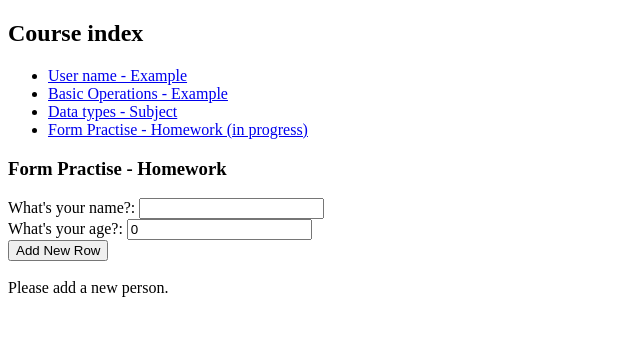
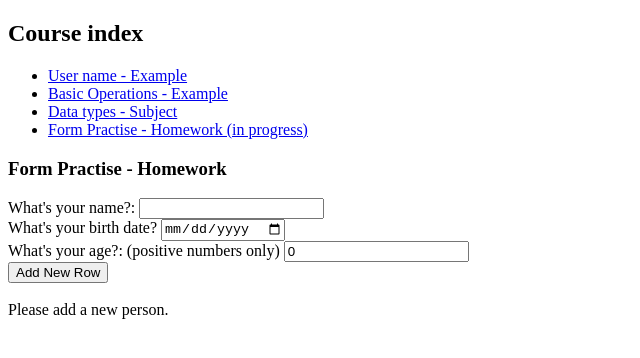
Before and after one commit to apheliana/ANGH-Education, an Angular app: page /form-practise in a window 1280 px wide. Shown: the top 358 px of the page, without its empty margins (0-640 px from the left). Built offline with nearby package versions, Linux system fonts and the light colour scheme.

Commit message:
css - birth date - calculate age
calculate age failed

```diff
--- /dev/null
+++ b/src/app/form-practise.component.css
@@ -0,0 +1,5 @@
+.Warning {
+  border: 2px outset red;
+  color: red;
+  text-align: center;
+}
--- a/src/app/form-practise.component.html
+++ b/src/app/form-practise.component.html
@@ -1,31 +1,27 @@
-<style>
-  .Warning {
-    border: 2px outset red;
-    color: red;
-    text-align: center;
-  }
-  </style>
-
 <h3>Form Practise - Homework</h3>
 
 <div>
   What's your name?:
   <input [(ngModel)]="personsname" />
 </div>
-<div *ngIf="this.ifNameEmpty" class="Warning">
-  Name can't be empty!
+
+<div>
+  What's your birth date?
+  <input type="date" [(ngModel)]="birthDate" />
 </div>
 <div>
-  What's your age?:
-  <input [(ngModel)]="personsage" />
+  What's your age?: (positive numbers only)
+<input type="number" min="0" step="1" oninput="validity.valid||(value='');" [(ngModel)]="personsage" />
 </div>
 
-<div *ngIf="this.viewState == 'add'">
+<div *ngIf="errorMessage !== ''" class="Warning">{{ errorMessage }}</div>
+
+<div *ngIf="viewState == 'add'">
   <button (click)="enterPersonsInfo()">Add New Row</button>
 
 </div>
 
-<div *ngIf="this.viewState == 'update'">
+<div *ngIf="viewState == 'update'">
   <button (click)="updatePersonsInfo()">Update</button>
   <button (click)="cancelPersonsInfo()">Cancel</button>
 </div>
@@ -35,13 +31,17 @@
   <table border="1">
     <tr>
       <th>Name</th>
-      <th>Age</th>
+      <th>Input Age</th>
+      <th>Birth Date</th>
+      <th>Calculated Age</th>
       <th>Delete</th>
       <th>Select</th>
     </tr>
     <tr *ngFor="let person of aile">
       <td>{{person.name}}</td>
       <td>{{person.age}}</td>
+      <td>{{person.bdate}}</td>
+      <td>{{person.calculatedAge}}</td>
       <td><button (click)="deleteRow(person)">Delete Row</button></td>
       <td><button (click)="selectRow(person)">Select Row</button></td>
     </tr>
--- a/src/app/form-practise.component.ts
+++ b/src/app/form-practise.component.ts
@@ -1,15 +1,30 @@
 import { Component } from '@angular/core';
 
 @Component({
-  templateUrl: './form-practise.component.html'
+  templateUrl: './form-practise.component.html',
+  styleUrls: ['./form-practise.component.css'],
 })
 export class FormPractiseComponent {
   personsname='';
   personsage=0;
   aile: Person[] = [];
-  selectedperson:Person=null;
+  selectedperson:Person = null;
   viewState: 'add' | 'update' = 'add';
-  ifNameEmpty: boolean = false;
+  errorMessage: string = '';
+  birthDate='';
+  birthday: Date = new Date();
+
+   parseDate(birthDate) {
+    var parts = birthDate.match(/(\d+)/g);
+    // new Date(year, month [, date [, hours[, minutes[, seconds[, ms]]]]])
+    return new Date(parts[0], parts[1]-1, parts[2]); // months are 0-based
+  }
+
+  calculateAge(birthday) { // birthday is a date
+    var ageDifMs = Date.now() - birthday.getTime();
+    var ageDate = new Date(ageDifMs); // miliseconds from epoch
+    return Math.abs(ageDate.getUTCFullYear() - 1970);
+  }
 
   constructor() {
     const aileJSON = localStorage.getItem('aile');
@@ -20,20 +35,18 @@ export class FormPractiseComponent {
   }
 
   enterPersonsInfo(): void {
-    if (this.validateForm()==false) {
-      this.ifNameEmpty = true;
-    } else{
+    if (this.validateForm()) {
+
       const ebeveyn = new Person();
       ebeveyn.name = this.personsname;
       ebeveyn.age = this.personsage;
+      ebeveyn.bdate = this.parseDate(this.birthDate);
+      ebeveyn.calculatedAge = this.calculateAge(this.birthday);
 
       this.aile.push(ebeveyn);
       this.reset();
       this.save();
-
-    console.log('PersonsInformation',this.aile);
     }
-
   }
 
   deleteRow(person: Person): void {
@@ -49,11 +62,15 @@ export class FormPractiseComponent {
     this.viewState='update';
   }
   updatePersonsInfo(): void {
-    this.selectedperson.name=this.personsname;
-    this.selectedperson.age=this.personsage;
-    this.reset();
-    this.save();
-    this.viewState='add';
+    if (this.validateForm()) {
+      this.selectedperson.name=this.personsname;
+      this.selectedperson.age=this.personsage;
+      //this.selectedperson.bdate=;
+
+      this.reset();
+      this.save();
+      this.viewState='add';
+    }
   }
   cancelPersonsInfo(): void {
     this.reset();
@@ -63,21 +80,27 @@ export class FormPractiseComponent {
     this.personsname='';
     this.personsage=0;
     this.selectedperson=null;
+    this.birthDate='';
   }
   private save(): void {
     localStorage.setItem('aile', JSON.stringify(this.aile));
   }
 
   private validateForm(): boolean {
-    if (this.personsname==null) {
-      return true;
-    } else {
-      return false;
+    this.errorMessage = '';
+    if (this.personsname === '') {
+      this.errorMessage = ' * Name can not be empty * ';
     }
+    if (Number(this.personsage) === 0) {
+      this.errorMessage += ' * Age can only be positive numbers * ';
+    }
+    return this.errorMessage.length === 0
   }
 }
 
 class Person {
   name: string = '';
   age: number = 0;
+  bdate: Date = new Date();
+  calculatedAge: number = 0;
 }
```
